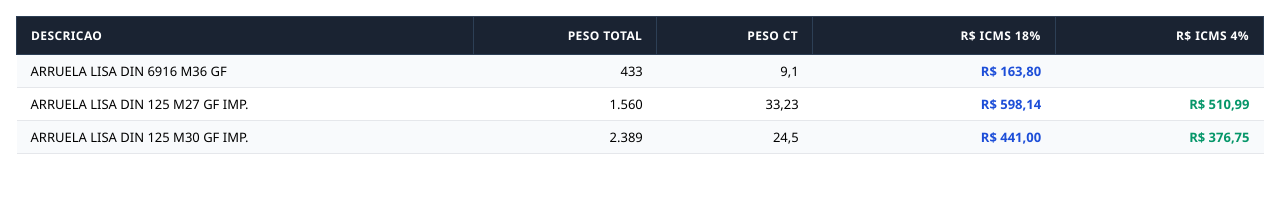
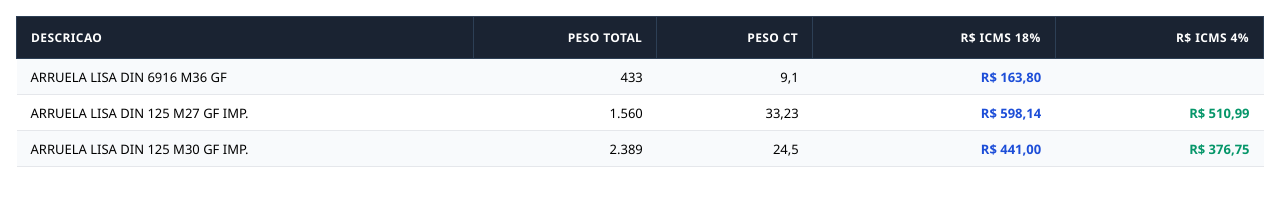
Before and after one commit to AllenfixGroup/SaldaoAllenfix, a plain HTML site: page src/arr_din_125_gf.html in a window 1280 px wide. Drawn offline with Linux system fonts and the light colour scheme.

Commit message:
Update arr_din_125_gf.html

```diff
--- a/src/arr_din_125_gf.html
+++ b/src/arr_din_125_gf.html
@@ -1,6 +1,10 @@
+<!DOCTYPE html>
 <html xmlns:o="urn:schemas-microsoft-com:office:office"
 xmlns:x="urn:schemas-microsoft-com:office:excel"
 xmlns="http://www.w3.org/TR/REC-html40">
+<head>
+<meta charset="UTF-8">
+<meta name="viewport" content="width=device-width, initial-scale=1.0">
 
 <style>
 /* ===== RESET DO EXCEL ===== */
@@ -10,7 +14,6 @@
   background: #fff !important;
 }
 
-/* Esconde menu de baixo, scrollbar do Excel e tabstrip */
 [id*="tab"], [id*="Tab"],
 [class*="tab"], [class*="Tab"],
 .MsoNormalTable,
@@ -18,7 +21,7 @@
   display: none !important;
 }
 
-/* ===== TABELA ===== */
+/* ===== TABELA (DESKTOP) ===== */
 table {
   border-collapse: collapse !important;
   width: 100% !important;
@@ -26,7 +29,6 @@
   position: static !important;
 }
 
-/* Remove posicionamento absoluto que o Excel usa */
 td, th {
   position: static !important;
   font-family: 'Segoe UI', Arial, sans-serif !important;
@@ -34,7 +36,7 @@
   padding: 7px 14px !important;
   border: none !important;
   border-bottom: 1px solid #e5e7eb !important;
-  white-space: nowrap !important;
+  white-space: nowrap !important; /* No PC, mantém em uma linha */
   vertical-align: middle !important;
 }
 
@@ -51,118 +53,79 @@
 }
 
 /* ===== LINHAS ZEBRADAS ===== */
-tr:nth-child(even) td {
-  background: #f8fafc !important;
+tr:nth-child(even) td { background: #f8fafc !important; }
+tr:hover td { background: #eff6ff !important; }
+
+/* ===== COLUNAS ESPECÍFICAS (DESKTOP) ===== */
+td:nth-child(1) { min-width: 320px !important; }
+td:nth-child(2) { min-width: 100px !important; text-align: right !important; }
+td:nth-child(3) { min-width: 90px !important; text-align: right !important; }
+td:nth-child(4) { min-width: 140px !important; text-align: right !important; color: #1d4ed8 !important; font-weight: 600 !important; }
+td:nth-child(5) { min-width: 130px !important; text-align: right !important; color: #059669 !important; font-weight: 600 !important; }
+
+/* ===== AJUSTES PARA CELULAR (ENQUADRAMENTO AUTOMÁTICO) ===== */
+@media (max-width: 768px) {
+  body {
+    margin: 8px !important;
   }
 
-tr:hover td {
-  background: #eff6ff !important;
+  table {
+    table-layout: fixed !important; /* Força a tabela a respeitar o limite da tela */
+    width: 100% !important;
+    min-width: 100% !important;
   }
 
-/* ===== COLUNAS ESPECÍFICAS ===== */
-
-/* DESCRICAO — coluna 1 */
-td:nth-child(1) {
-  min-width: 320px !important;
-  max-width: 480px !important;
-  white-space: nowrap !important;
+  td, th {
+    white-space: normal !important; /* Permite que o texto quebre em várias linhas */
+    word-wrap: break-word !important;
+    padding: 8px 4px !important; /* Reduz o espaçamento interno */
+    font-size: 11px !important; /* Reduz a fonte para caber melhor */
+    vertical-align: top !important; /* Alinha o texto no topo quando a linha cresce */
   }
 
-/* PESO TOTAL — coluna 2 */
-td:nth-child(2) {
-  min-width: 100px !important;
-  text-align: right !important;
+  /* Redefine as larguras para porcentagens da tela do celular */
+  td:nth-child(1) { width: 36% !important; min-width: auto !important; } /* Descrição ganha mais espaço */
+  td:nth-child(2) { width: 14% !important; min-width: auto !important; } /* Peso Total */
+  td:nth-child(3) { width: 14% !important; min-width: auto !important; } /* Peso CT */
+  td:nth-child(4) { width: 18% !important; min-width: auto !important; } /* ICMS 18% */
+  td:nth-child(5) { width: 18% !important; min-width: auto !important; } /* ICMS 4% */
 }
+</style>
+</head>
+<body>
 
-/* PESO CT — coluna 3 */
-td:nth-child(3) {
-  min-width: 90px !important;
-  text-align: right !important;
-}
+<div id="PARA LINK ACAO CURVA C_23939" align="center" x:publishsource="Excel">
 
-/* R$ ICMS 18% — coluna 4 */
-td:nth-child(4) {
-  min-width: 140px !important;
-  text-align: right !important;
-  color: #1d4ed8 !important;
-  font-weight: 600 !important;
-}
-
-/* R$ ICMS 4% — coluna 5 */
-td:nth-child(5) {
-  min-width: 130px !important;
-  text-align: right !important;
-  color: #059669 !important;
-  font-weight: 600 !important;
-}
-
-/* ===== SCROLLBAR DISCRETA ===== */
-::-webkit-scrollbar { width: 6px; height: 6px; }
-::-webkit-scrollbar-track { background: #f1f1f1; }
-::-webkit-scrollbar-thumb { background: #c1c9d2; border-radius: 4px; }
-::-webkit-scrollbar-thumb:hover { background: #3b82f6; }
-</style>
-<body>
-<!--[if !excel]>&nbsp;&nbsp;<![endif]-->
-<!--As seguintes informa  es foram geradas pelo Assistente para Publica  o como
-P gina da Web do Microsoft Excel.-->
-<!--Se o mesmo item for republicado a partir do Excel, todas as informa  es
-entre as marcas DIV ser o substitu das.-->
-<!----------------------------->
-<!--IN CIO DA SA DA DO 'ASSISTENTE PARA PUBLICA  O COMO P GINA DA WEB' DO EXCEL
--->
-<!----------------------------->
-
-<div id="PARA LINK ACAO CURVA C_23939" align=center x:publishsource="Excel">
-
-<table border=0 cellpadding=0 cellspacing=0 width=665 style='border-collapse:
- collapse;table-layout:fixed;width:499pt'>
- <col width=245 style='mso-width-source:userset;mso-width-alt:7840;width:184pt'>
- <col width=111 style='mso-width-source:userset;mso-width-alt:3552;width:83pt'>
- <col width=65 style='mso-width-source:userset;mso-width-alt:2080;width:49pt'>
- <col width=156 style='mso-width-source:userset;mso-width-alt:4992;width:117pt'>
- <col width=88 style='width:66pt'>
+<table border=0 cellpadding=0 cellspacing=0 width=665 style='border-collapse:collapse;table-layout:fixed;width:499pt'>
  <tr height=21 style='height:15.75pt'>
   <td height=21 class=xl6823939 width=245 style='height:15.75pt;width:184pt'>DESCRICAO</td>
   <td class=xl6823939 width=111 style='width:83pt'>PESO TOTAL</td>
   <td class=xl6823939 width=65 style='width:49pt'>PESO CT</td>
-  <td class=xl6923939 width=156 style='width:117pt'><span
-  style='mso-spacerun:yes'> </span>R$ ICMS 18%<span
-  style='mso-spacerun:yes'> </span></td>
-  <td class=xl6923939 width=88 style='width:66pt'><span
-  style='mso-spacerun:yes'> </span>R$ ICMS 4%<span
-  style='mso-spacerun:yes'> </span></td>
+  <td class=xl6923939 width=156 style='width:117pt'>R$ ICMS 18%</td>
+  <td class=xl6923939 width=88 style='width:66pt'>R$ ICMS 4%</td>
  </tr>
  <tr height=21 style='height:15.75pt'>
-  <td height=21 class=xl7023939 style='height:15.75pt'>ARRUELA LISA DIN 6916
-  M36 GF</td>
+  <td height=21 class=xl7023939 style='height:15.75pt'>ARRUELA LISA DIN 6916 M36 GF</td>
   <td class=xl6723939>433</td>
   <td class=xl6623939>9,1</td>
-  <td class=xl6523939><span style='mso-spacerun:yes'> </span>R$<span
-  style='mso-spacerun:yes'>                            </span>163,80 </td>
+  <td class=xl6523939>R$ 163,80</td>
   <td class=xl7123939></td>
  </tr>
  <tr height=21 style='height:15.75pt'>
-  <td height=21 class=xl7023939 style='height:15.75pt'>ARRUELA LISA DIN 125 M27
-  GF IMP.</td>
+  <td height=21 class=xl7023939 style='height:15.75pt'>ARRUELA LISA DIN 125 M27 GF IMP.</td>
   <td class=xl6723939>1.560</td>
   <td class=xl6623939>33,23</td>
-  <td class=xl6523939><span style='mso-spacerun:yes'> </span>R$<span
-  style='mso-spacerun:yes'>                            </span>598,14 </td>
-  <td class=xl7123939><span style='mso-spacerun:yes'> </span>R$<span
-  style='mso-spacerun:yes'>     </span>510,99 </td>
+  <td class=xl6523939>R$ 598,14</td>
+  <td class=xl7123939>R$ 510,99</td>
  </tr>
  <tr height=21 style='height:15.75pt'>
-  <td height=21 class=xl7023939 style='height:15.75pt'>ARRUELA LISA DIN 125 M30
-  GF IMP.</td>
+  <td height=21 class=xl7023939 style='height:15.75pt'>ARRUELA LISA DIN 125 M30 GF IMP.</td>
   <td class=xl6723939>2.389</td>
   <td class=xl6623939>24,5</td>
-  <td class=xl6523939><span style='mso-spacerun:yes'> </span>R$<span
-  style='mso-spacerun:yes'>                            </span>441,00 </td>
-  <td class=xl7123939><span style='mso-spacerun:yes'> </span>R$<span
-  style='mso-spacerun:yes'>     </span>376,75 </td>
+  <td class=xl6523939>R$ 441,00</td>
+  <td class=xl7123939>R$ 376,75</td>
  </tr>
- <![if supportMisalignedColumns]>
+ <!--[if supportMisalignedColumns]-->
  <tr height=0 style='display:none'>
   <td width=245 style='width:184pt'></td>
   <td width=111 style='width:83pt'></td>
@@ -170,15 +133,10 @@
   <td width=156 style='width:117pt'></td>
   <td width=88 style='width:66pt'></td>
  </tr>
- <![endif]>
+ <!--[endif]-->
 </table>
 
 </div>
 
-
-<!----------------------------->
-<!--FIM DA SA DA DO 'ASSISTENTE PARA PUBLICA  O COMO P GINA DA WEB' DO EXCEL-->
-<!----------------------------->
 </body>
-
 </html>
```
Lines whose indentation alone changed are shown as unchanged.
